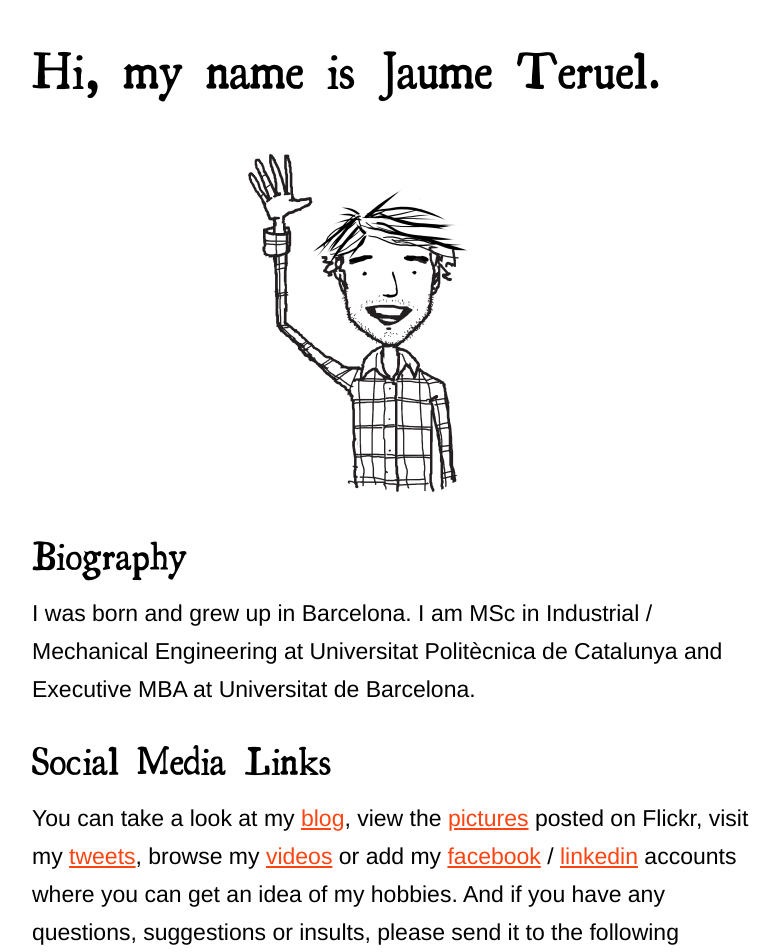
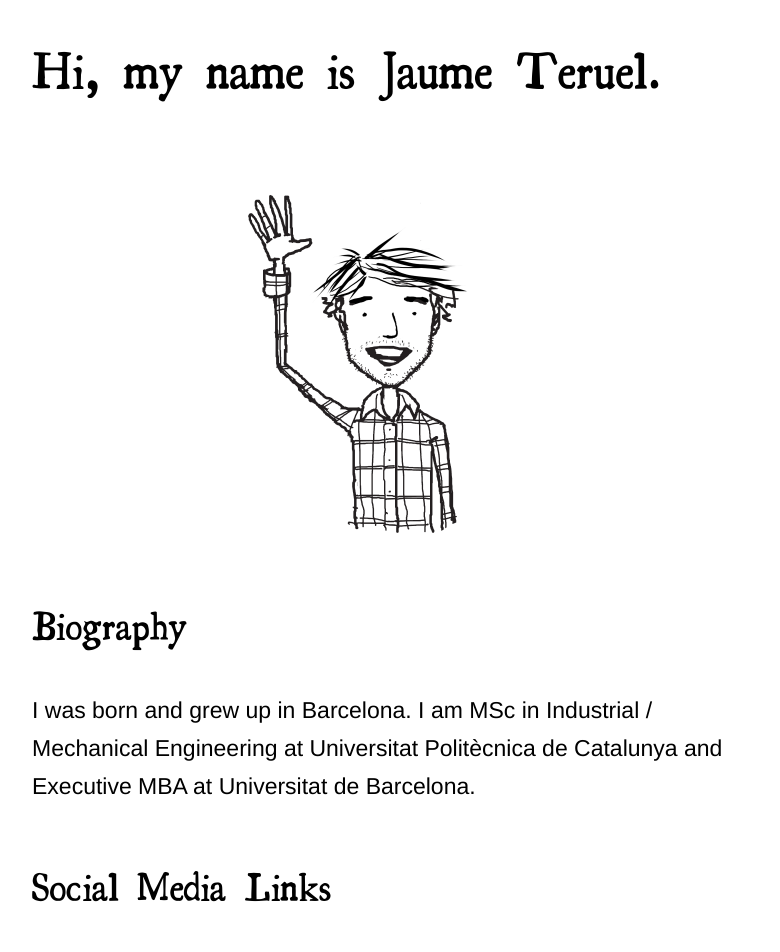
Before and after one commit to joanteruel/jaumeteruel, a Jekyll site: the page built from index.md, in a window 1280 px wide. Shown: the top 952 px of the page, without its empty margins (248-1028 px from the left). Built offline with Jekyll 4.4.1, drawn with Linux system fonts in a browser that asks for light colours; some web fonts are replaced; Markdown is read by kramdown in place of the engine named in the settings; a style sheet for code colours, icons or effects is not loaded.

Commit message:
Update style.css

```diff
--- a/css/style.css
+++ b/css/style.css
@@ -72,14 +72,14 @@ a:hover, a:active, a:focus  {
 h1 {
 	font-family: "Franklin ITC Pro Bold", "Essays 1743";
 	font-size: 220%;
-	padding-bottom:30px;
+	padding-bottom:1.4em;
 	}
 
 h2 {
 	font-family: "Franklin ITC Pro Bold", "Essays 1743";
 	font-size: 170%;
-	padding-top:10px;
-	padding-bottom:20px;
+	padding-top:1em;
+	padding-bottom:1.2em;
 	}
 
 p {
```
